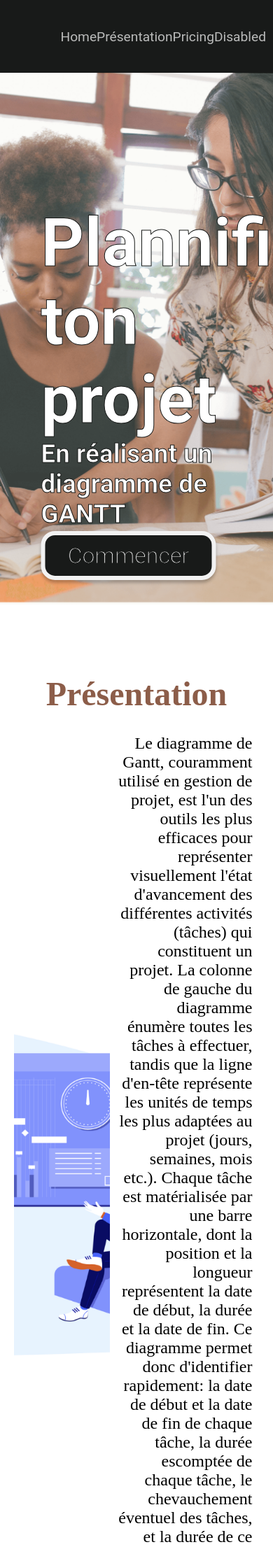
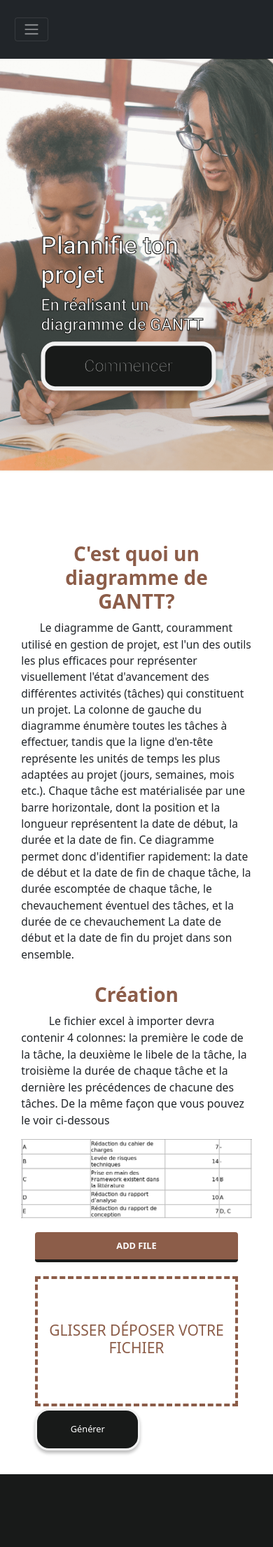
Before and after one commit to kndbvortex/Gantt, a Django app: page / in a window 390 px wide; the page is wider, and only the part inside the window is pictured. Shown: the top 2211 px of that part at 70% size. Run offline with Django 4.2, Linux system fonts and the light colour scheme.

Commit message:
Fix Front-end view

```diff
--- a/gantt/settings.py
+++ b/gantt/settings.py
@@ -27,7 +27,7 @@
 print(os.environ.get('DEBUG'))
 DEBUG = True
 
-ALLOWED_HOSTS = []
+ALLOWED_HOSTS = ["192.168.80.185", "127.0.0.1"]
 
 
 # Application definition
--- a/gantt/static/css/style.css
+++ b/gantt/static/css/style.css
@@ -9,6 +9,7 @@
 * {
   margin: 0;
   padding: 0;
+  font-size: 0.9em;
 }
 
 body,
@@ -38,17 +39,18 @@
   font-family: "Roboto", sans-serif;
   font-size: 1.2em;
   color: var(--white);
+  background-color: var(--black);
 }
 
-nav a {
-  opacity: 70%;
+.nav_link {
+  font-size: 1.2em;
 }
-nav a:hover {
-  opacity: 150%;
+.nav_link:hover {
+  opacity: 150% !important;
   color: var(--brown);
 }
 .navigation {
-  min-width: 30vw;
+  min-width: 30vw !important;
   display: flex;
   justify-content: space-between;
 }
@@ -131,10 +133,10 @@
 }
 
 .hero-text .btn:hover {
-  background: #f2f2f2;
+  background: #f2f2f2 !important;
   border: 6px solid var(--brown);
   box-shadow: 0px 4px 4px rgba(0, 0, 0, 0.25);
-  color: var(--brown) !important;
+  color: var(--brown);
   font-weight: bold;
   cursor: pointer;
 }
@@ -154,6 +156,7 @@
 
 .presentation {
   margin: auto;
+  font-size: 1em;
 }
 .text-description {
   width: 70%;
@@ -161,10 +164,11 @@
   padding: 10px;
 }
 
-.presentation-body{
+.presentation-body {
   display: flex;
   flex-direction: row-reverse;
   align-items: center;
+  font-size: 0.8em;
 }
 
 .image {
@@ -176,15 +180,15 @@
   height: 60vh;
 }
 
-.main-content{
-
+.main-content {
   display: flex;
-    flex-direction:row-reverse;
+  flex-direction: row-reverse;
   align-items: center;
   margin-top: 30px;
 }
 
-.tuto{
+.tuto {
+  text-indent: 8%;
   width: 50%;
 }
 
@@ -194,7 +198,6 @@
   margin: 0 auto;
   padding: 20px;
 }
-
 
 .file-upload-btn {
   width: 100%;
@@ -299,8 +302,37 @@
   transition: all 0.2s ease;
 }
 
-footer{
+footer {
   background-color: var(--black);
   color: var(--white);
   height: 20vh;
 }
+
+@media only screen and (max-width: 600px) {
+  .hero-text h1 {
+    font-size: 3em;
+  }
+  .hero-text h3 {
+    font-family: "Roboto", sans-serif;
+    font-size: 2em;
+    width: 100%;
+  }
+
+  .hero-text {
+    width: 70%;
+    -webkit-text-stroke: 1px var(--black);
+    text-align: left;
+    position: absolute;
+    top: 50%;
+    left: 50%;
+    transform: translate(-50%, -40%);
+    color: var(--white);
+  }
+  .presentation h1 {
+    font-size: 1.3em !important;
+    margin: 10px;
+  }
+  .hero-image {
+    height: 70vh;
+  }
+}
--- a/gantt/templates/index.html
+++ b/gantt/templates/index.html
@@ -7,20 +7,33 @@
     <meta charset="UTF-8">
     <meta http-equiv="X-UA-Compatible" content="IE=edge">
     <meta name="viewport" content="width=device-width, initial-scale=1.0">
+    <link href="https://cdn.jsdelivr.net/npm/bootstrap@5.0.2/dist/css/bootstrap.min.css" rel="stylesheet"
+        integrity="sha384-EVSTQN3/azprG1Anm3QDgpJLIm9Nao0Yz1ztcQTwFspd3yD65VohhpuuCOmLASjC" crossorigin="anonymous">
     <link rel="stylesheet" href="{% static 'css/style.css' %}">
     <title>Home</title>
 </head>
 
 <body>
-    <nav class="bg-myblack navbar-default flex">
-        <div class="">
-            <a class="" href="#"></a>
+    <nav class="navbar-default navbar navbar-expand-lg navbar-dark bg-dark bg-myblack">
+        <div class="container-fluid">
+            <button class="navbar-toggler" type="button" data-bs-toggle="collapse"
+                data-bs-target="#navbarSupportedContent" aria-controls="navbarSupportedContent" aria-expanded="false"
+                aria-label="Toggle navigation">
+                <span class="navbar-toggler-icon"></span>
+            </button>
+            <div class="collapse navbar-collapse" id="navbarSupportedContent">
+                <ul class="navbar-nav me-auto w-100 mb-2 mb-lg-0 d-flex justify-content-around text-light">
+                    <li class="" style="opacity: 70%">
+                        <a class="nav_link active" aria-current="page" href="#">Acceuil</a>
+                    </li>
+                    <li class="">
+                        <a class="nav_link" href="#presentation">Présentation</a>
+                    </li>
+                    <li class="">
+                        <a class="nav_link" href="#contact">Contact</a>
+                    </li>
+                </ul>
             </div>
-        <div class="navigation">
-            <a href="#">Home</a>
-            <a href="#presentation">Présentation</a>
-            <a href="#">Pricing</a>
-            <a href="#">Disabled</a>
         </div>
     </nav>
     <div class="hero-image">
@@ -33,9 +46,10 @@
 
     <main class="container">
         <section class="presentation" id="presentation">
-            <h1>Présentation</h1>
+            <h1>C'est quoi un diagramme de GANTT?</h1>
             <div class="presentation-body">
-                <p class="text-description">Le diagramme de Gantt, couramment utilisé en gestion de projet, est l'un des outils les plus
+                <p style="text-indent:8%;">Le diagramme de Gantt, couramment utilisé en gestion de projet, est l'un des
+                    outils les plus
                     efficaces
                     pour
                     représenter visuellement l'état d'avancement des différentes activités (tâches) qui constituent un
@@ -48,25 +62,39 @@
                     matérialisée par une barre horizontale, dont la position et la longueur représentent la date de
                     début,
                     la
-                    durée et la date de fin. Ce diagramme permet donc  d'identifier rapidement: la date de début et la date de fin de chaque tâche,
-                    la durée escomptée de chaque tâche, le chevauchement éventuel des tâches, et la durée de ce chevauchement
+                    durée et la date de fin. Ce diagramme permet donc d'identifier rapidement: la date de début et la
+                    date de fin de chaque tâche,
+                    la durée escomptée de chaque tâche, le chevauchement éventuel des tâches, et la durée de ce
+                    chevauchement
                     La date de début et la date de fin du projet dans son ensemble.</p>
-                <div class="image"></div>
+                <!-- <div class="image"></div> -->
             </div>
 
         </section>
-        <section class="flex main-content" id="main-content">
+
+        <section class="presentation my-3">
+            <h1>Création</h1>
+            <div class="d-md-flex">
+                <div class="col-12 col-md-6">
+                    <p style="text-indent:12%;">Le fichier excel à importer devra contenir 4 colonnes: la
+                        première le code de la tâche, la deuxième
+                        le libele de la tâche, la troisième la durée de chaque tâche et la dernière les précédences de
+                        chacune des tâches. De la même façon que vous pouvez le voir ci-dessous</p>
+                    <img src="{% static 'images/example-file.png' %}" width="100%" />
+                </div>
+                <div class="d-flex col-12 col-md-6" id="main-content">
                     <div class="uploader">
                         <form method="post" action="{% url "draw-gantt" %}" enctype="multipart/form-data">
                             {% csrf_token %}
                             <script class="jsbin" src="https://ajax.googleapis.com/ajax/libs/jquery/1/jquery.min.js"></script>
                             <div class="file-upload">
-                        <button class="file-upload-btn" type="button"
-                            onclick="$('.file-upload-input').trigger( 'click' )">Add file</button>
+                                <button class="file-upload-btn" type="button" onclick="$('.file-upload-input').trigger( 'click' )">Add
+                                    file</button>
 
                                 <div class="image-upload-wrap">
                                     <input class="file-upload-input" type='file' onchange="readURL(this);"
-                                accept="application/vnd.openxmlformats-officedocument.spreadsheetml.sheet" name='tasks' required/>
+                                        accept="application/vnd.openxmlformats-officedocument.spreadsheetml.sheet" name='tasks'
+                                        required />
                                     <div class="drag-text">
                                         <h3>Glisser déposer votre fichier</h3>
                                     </div>
@@ -82,16 +110,21 @@
                             </div>
                         </form>
                     </div>
-            <div class="tuto">
-                <p>Le fichier excel à importer devra contenir 4 colonnes: la première le code de la tâche, la deuxième le libele de la tâche, la troisième la durée de chaque tâche et la dernière les précédences de chacune des tâches. De la même façon que vous pouvez le voir ci-dessous</p>
-                <img src="{% static 'images/example-file.png' %}" width="100%" />
                 </div>
+            </div>
+
         </section>
+
     </main>
     <footer>
 
     </footer>
-    <script>
+    <script src="https://cdn.jsdelivr.net/npm/@popperjs/core@2.9.2/dist/umd/popper.min.js"
+        integrity="sha384-IQsoLXl5PILFhosVNubq5LC7Qb9DXgDA9i+tQ8Zj3iwWAwPtgFTxbJ8NT4GN1R8p"
+        crossorigin="anonymous"></script>
+    <script src="https://cdn.jsdelivr.net/npm/bootstrap@5.0.2/dist/js/bootstrap.min.js"
+        integrity="sha384-cVKIPhGWiC2Al4u+LWgxfKTRIcfu0JTxR+EQDz/bgldoEyl4H0zUF0QKbrJ0EcQF"
+        crossorigin="anonymous"></script>
 
 </body>
 
```
Also changed, not shown: gantt/static/images/banner.png, gantt/static/images/gantt.png, gantt/static/images/gantt.svg (added), gantt/static/images/gantt1.png (added). Lines whose indentation alone changed are shown as unchanged.
